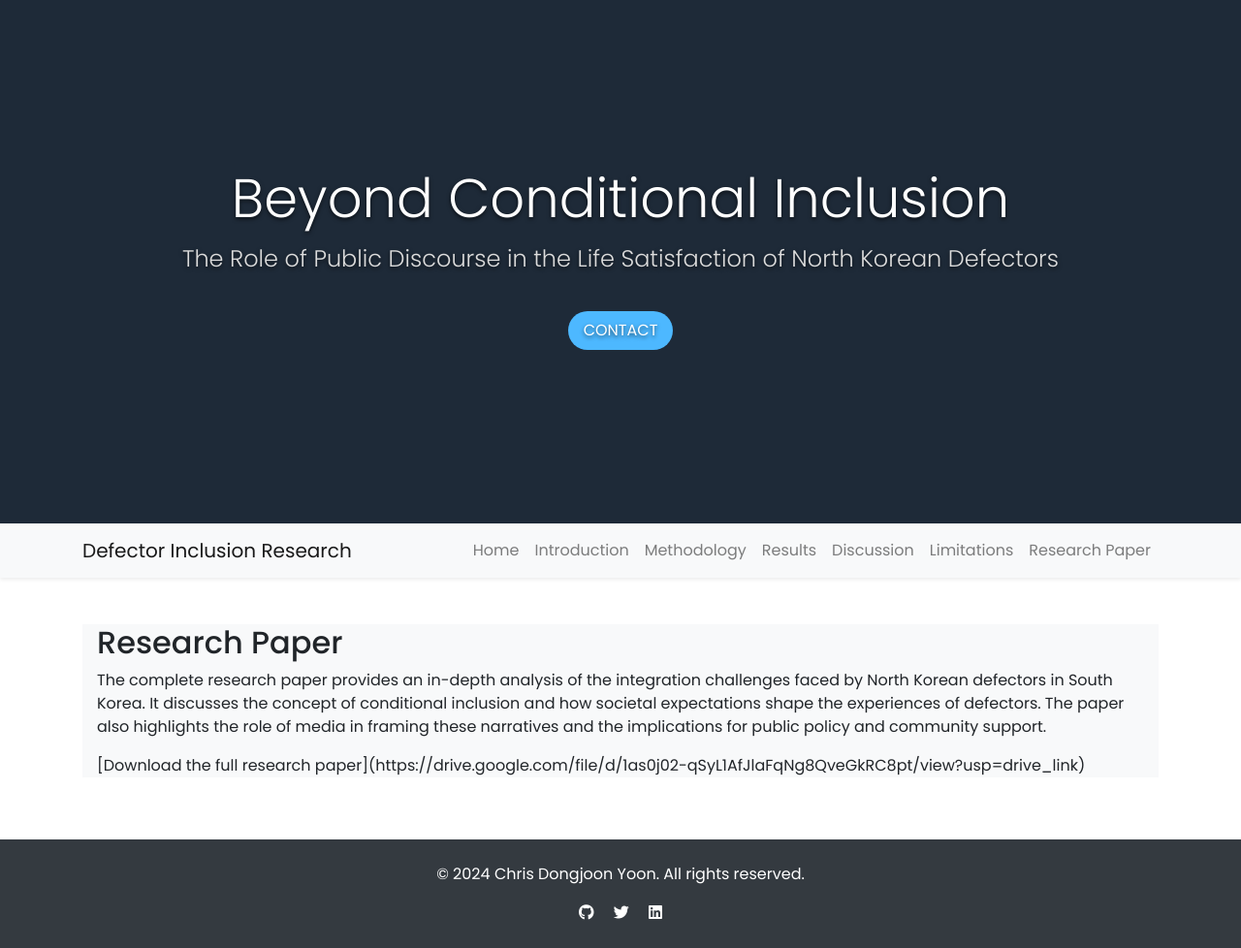
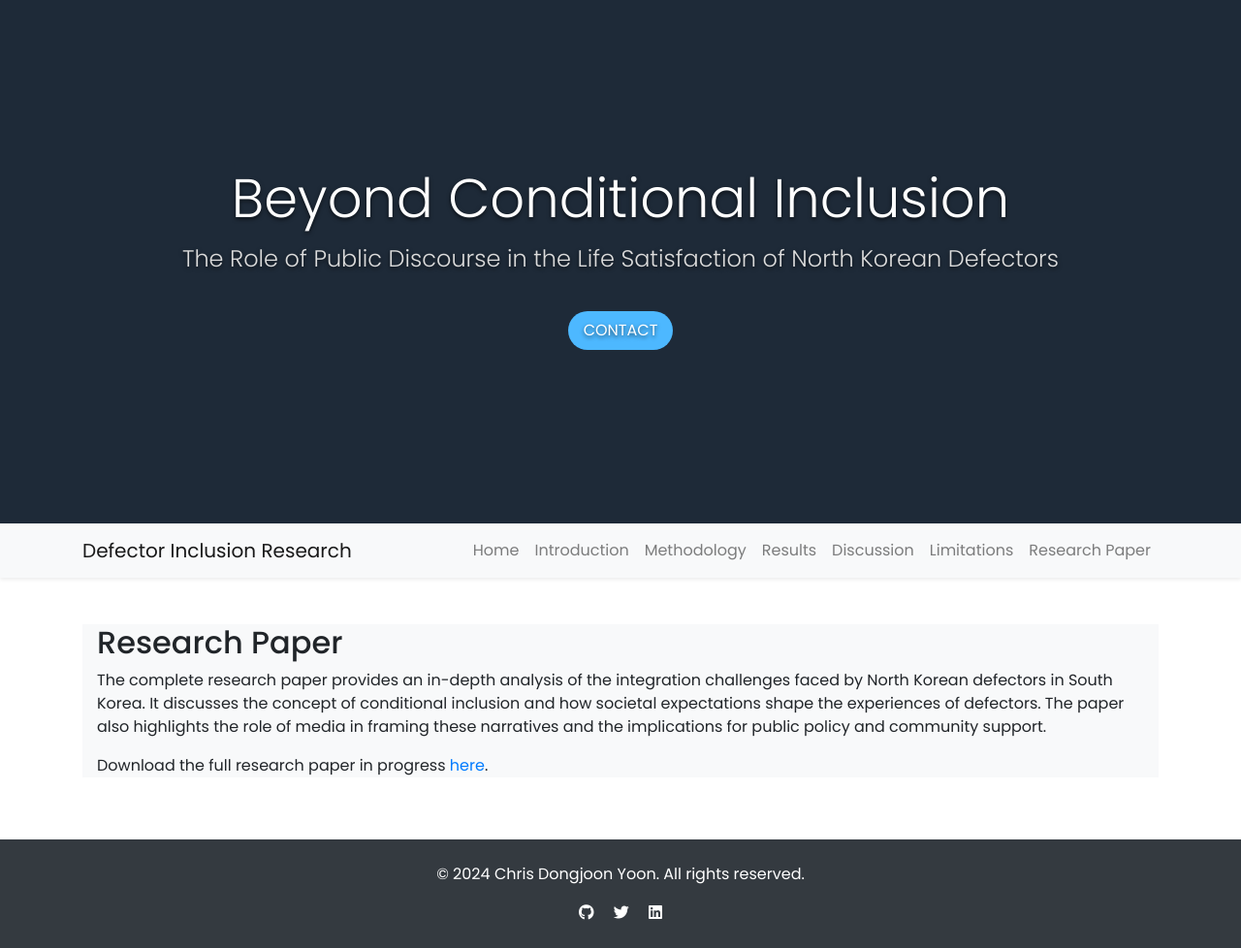
Before and after one commit to chrispyoon/consulting, a Jekyll site: the page built from research.md, in a window 1280 px wide. Shown: the whole page at 97% size. Built offline with Jekyll 4.4.1, drawn with Linux system fonts in a browser that asks for light colours; nearby versions of some CDN libraries.

Commit message:
Update research.md

```diff
--- a/research.md
+++ b/research.md
@@ -10,7 +10,9 @@
       The complete research paper provides an in-depth analysis of the integration challenges faced by North Korean defectors in South Korea. It discusses the concept of conditional inclusion and how societal expectations shape the experiences of defectors. The paper also highlights the role of media in framing these narratives and the implications for public policy and community support.
     </p>
     <p>
-      [Download the full research paper](https://drive.google.com/file/d/1as0j02-qSyL1AfJlaFqNg8QveGkRC8pt/view?usp=drive_link)
+      Download the full research paper in progress
+  <a href="https://drive.google.com/file/d/1as0j02-qSyL1AfJlaFqNg8QveGkRC8pt/view?usp=drive_link">here</a>.
+
     </p>
   </div>
 </div>
```
